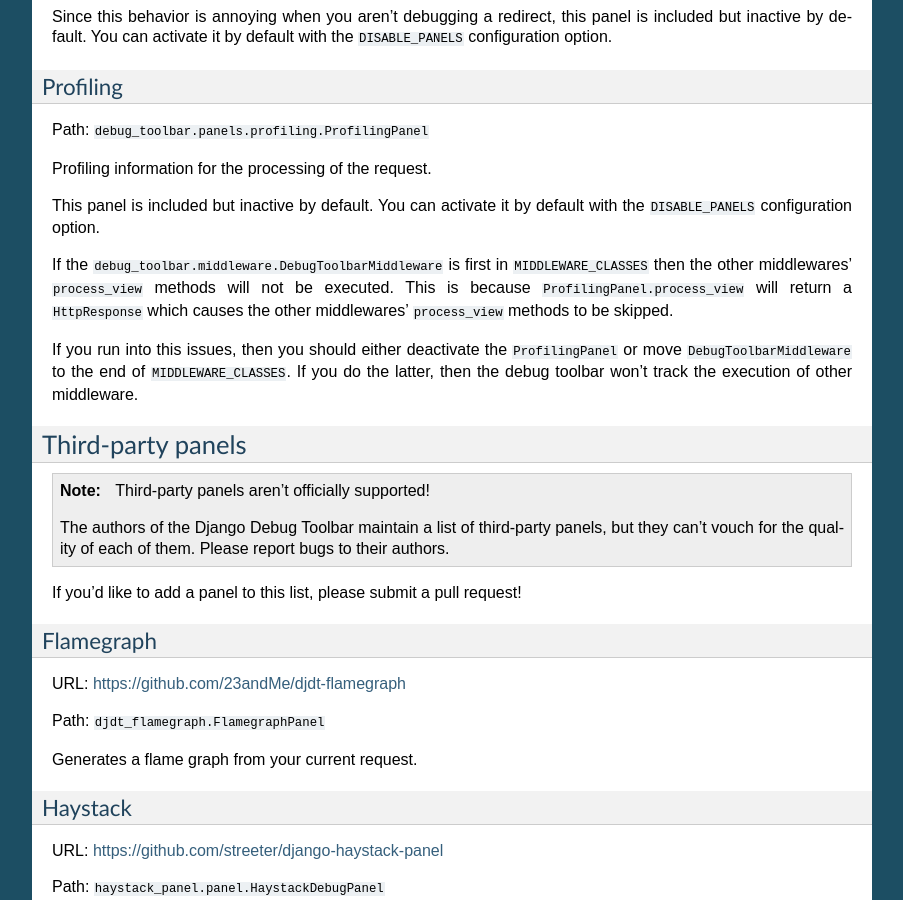
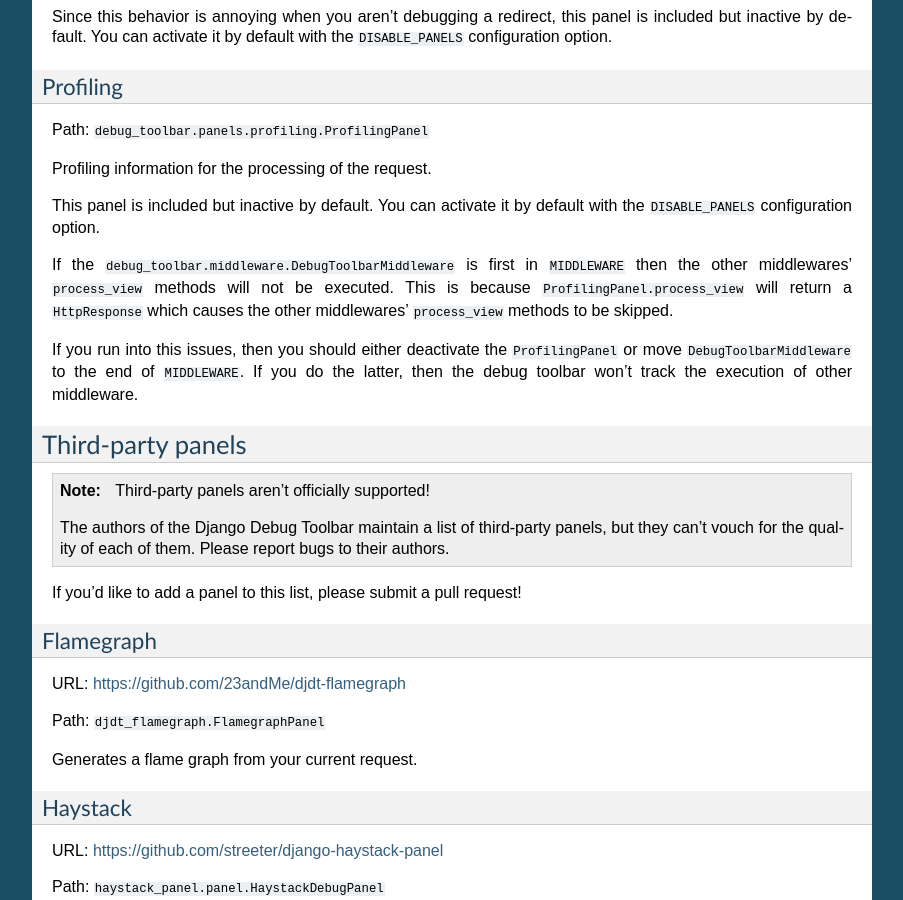
Before and after one commit to jazzband/django-debug-toolbar, a Sphinx documentation site: the page built from docs/panels.rst, in a window 1280 px wide and 900 px high, scrolled down 1918 px. Shown: the whole window, without its empty margins (198-1101 px from the left). Built offline with Sphinx 7.4.7, drawn with Linux system fonts in a browser that asks for light colours; some of the changed text lies outside the part shown.

Commit message:
Replace MIDDLEWARE_CLASSES references to MIDDLEWARE
MIDDLEWARE_CLASSES is deprecated and removed in Django 2.0, so refer to
MIDDLEWARE by default.

```diff
--- a/docs/configuration.rst
+++ b/docs/configuration.rst
@@ -16,8 +16,8 @@
 --------------------
 
 This setting specifies the full Python path to each panel that you want
-included in the toolbar. It works like Django's ``MIDDLEWARE_CLASSES``
-setting. The default value is::
+included in the toolbar. It works like Django's ``MIDDLEWARE`` setting. The
+default value is::
 
     DEBUG_TOOLBAR_PANELS = [
         'debug_toolbar.panels.versions.VersionsPanel',
--- a/docs/panels.rst
+++ b/docs/panels.rst
@@ -39,8 +39,8 @@
 selection of values from the WSGI environment.
 
 Note that headers set by middleware placed before the debug toolbar middleware
-in ``MIDDLEWARE_CLASSES`` won't be visible in the panel. The WSGI server
-itself may also add response headers such as ``Date`` and ``Server``.
+in ``MIDDLEWARE`` won't be visible in the panel. The WSGI server itself may
+also add response headers such as ``Date`` and ``Server``.
 
 Request
 ~~~~~~~
@@ -118,15 +118,15 @@
 with the ``DISABLE_PANELS`` configuration option.
 
 If the ``debug_toolbar.middleware.DebugToolbarMiddleware`` is first in
-``MIDDLEWARE_CLASSES`` then the other middlewares' ``process_view`` methods
-will not be executed. This is because ``ProfilingPanel.process_view`` will
-return a ``HttpResponse`` which causes the other middlewares'
-``process_view`` methods to be skipped.
+``MIDDLEWARE`` then the other middlewares' ``process_view`` methods will not be
+executed. This is because ``ProfilingPanel.process_view`` will return a
+``HttpResponse`` which causes the other middlewares' ``process_view`` methods
+to be skipped.
 
 If you run into this issues, then you should either deactivate the
 ``ProfilingPanel`` or move ``DebugToolbarMiddleware`` to the end of
-``MIDDLEWARE_CLASSES``. If you do the latter, then the debug toolbar won't
-track the execution of other middleware.
+``MIDDLEWARE``. If you do the latter, then the debug toolbar won't track the
+execution of other middleware.
 
 Third-party panels
 ------------------
--- a/docs/tips.rst
+++ b/docs/tips.rst
@@ -25,9 +25,8 @@
 active will cause middlewares after
 ``debug_toolbar.middleware.DebugToolbarMiddleware`` to not execute their
 ``process_view`` functions. This can be resolved by disabling the profiling
-panel or moving the ``DebugToolbarMiddleware`` to the end of
-``MIDDLEWARE_CLASSES``. Read more about it at :ref:`ProfilingPanel
-<profiling-panel>`
+panel or moving the ``DebugToolbarMiddleware`` to the end of ``MIDDLEWARE``.
+Read more about it at :ref:`ProfilingPanel <profiling-panel>`
 
 Performance considerations
 --------------------------
```
